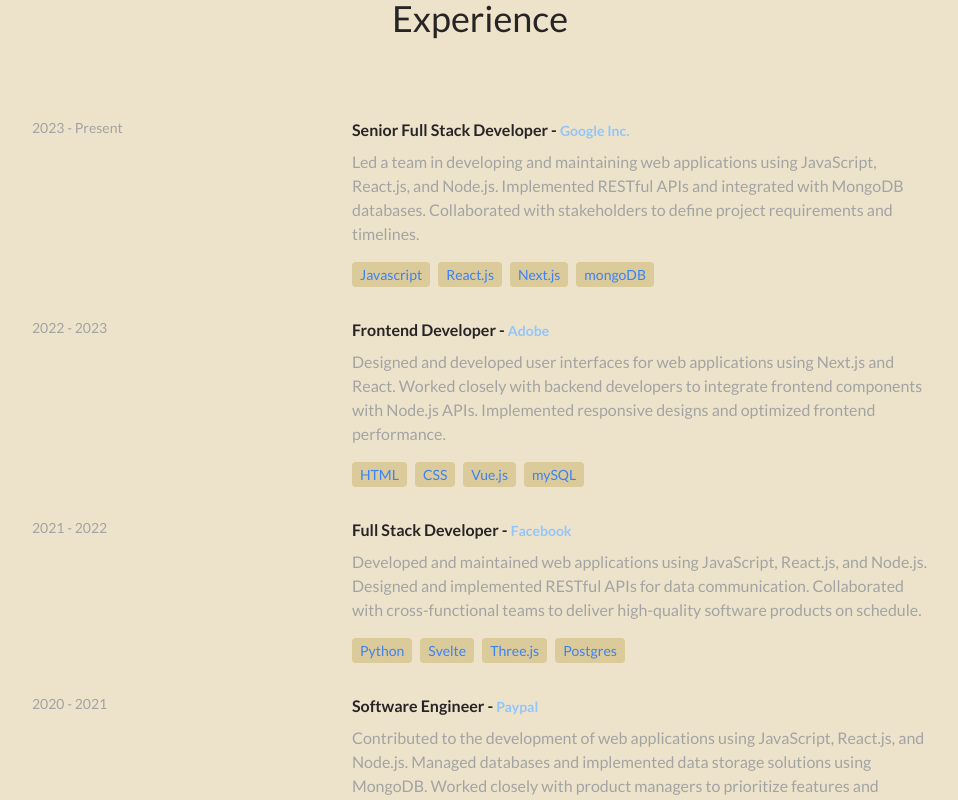
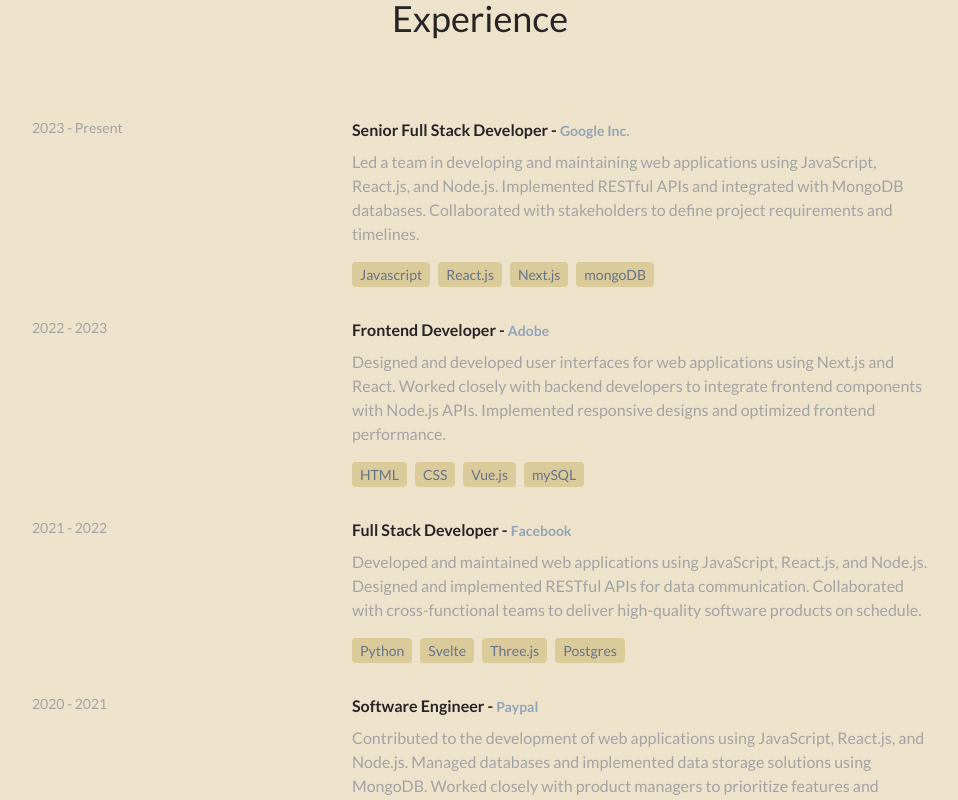
Before and after one commit to Brianconn71/portfolio-vite-react, a React (Vite) app: page / in a window 1280 px wide. Shown: the part 2320-3120 px from the top of the page, without its empty margins (160-1118 px from the left). Built offline with nearby package versions, Linux system fonts and the light colour scheme.

Commit message:
EDIT: change color scheme

```diff
--- a/src/components/Experience.jsx
+++ b/src/components/Experience.jsx
@@ -13,13 +13,13 @@
             </div>
             <div className="w-full max-w-xl lg:w-3/4">
               <h6 className="mb-2 font-semibold">
-                {experience.role} - <span className="text-sm text-blue-300">{experience.company}</span>
+                {experience.role} - <span className="text-sm text-slate-400">{experience.company}</span>
               </h6>
               <p className="mb-4 text-neutral-400">
                 {experience.description}
               </p>
               {experience.technologies.map((tech, index) =>(
-                <span key={index} className="mr-2 mt-4 rounded bg-base-300 px-2 py-1 text-sm font-medium text-blue-500">{tech}</span>
+                <span key={index} className="mr-2 mt-4 rounded bg-base-300 px-2 py-1 text-sm font-medium text-slate-500">{tech}</span>
               ))}
             </div>
           </div>
```
